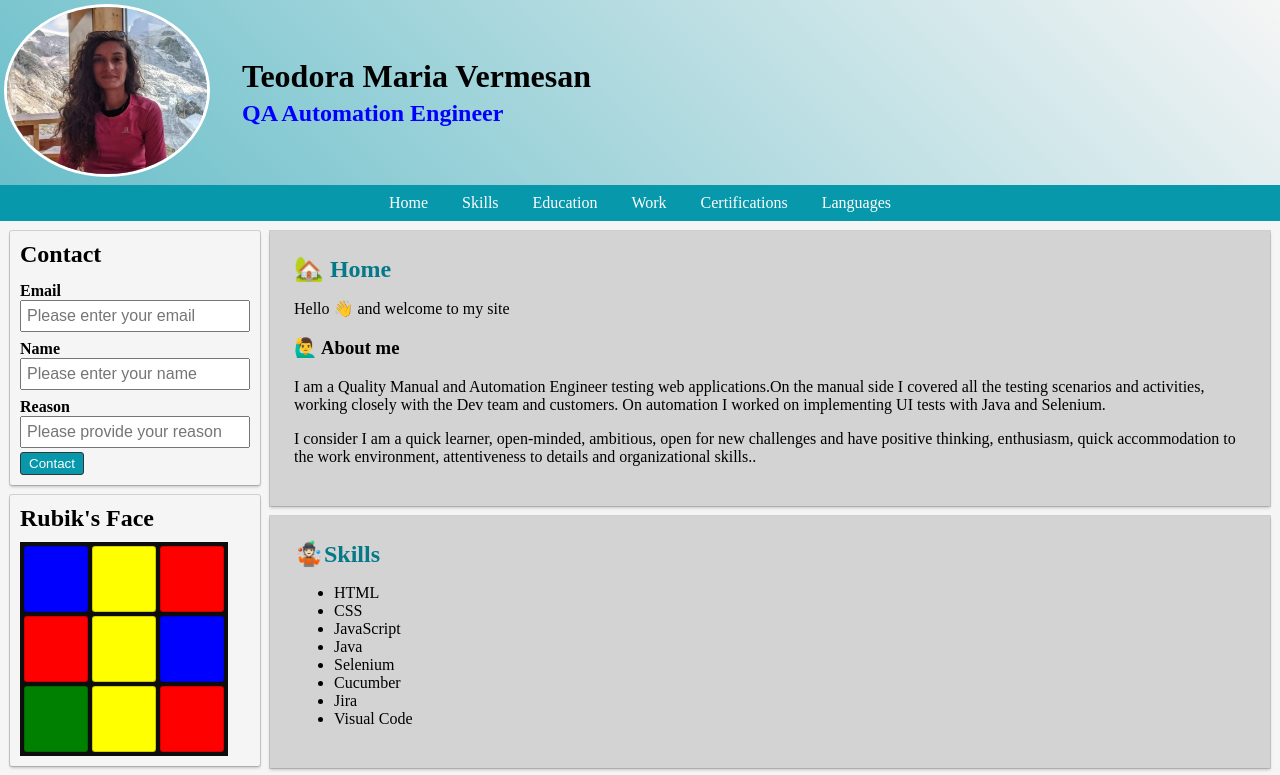
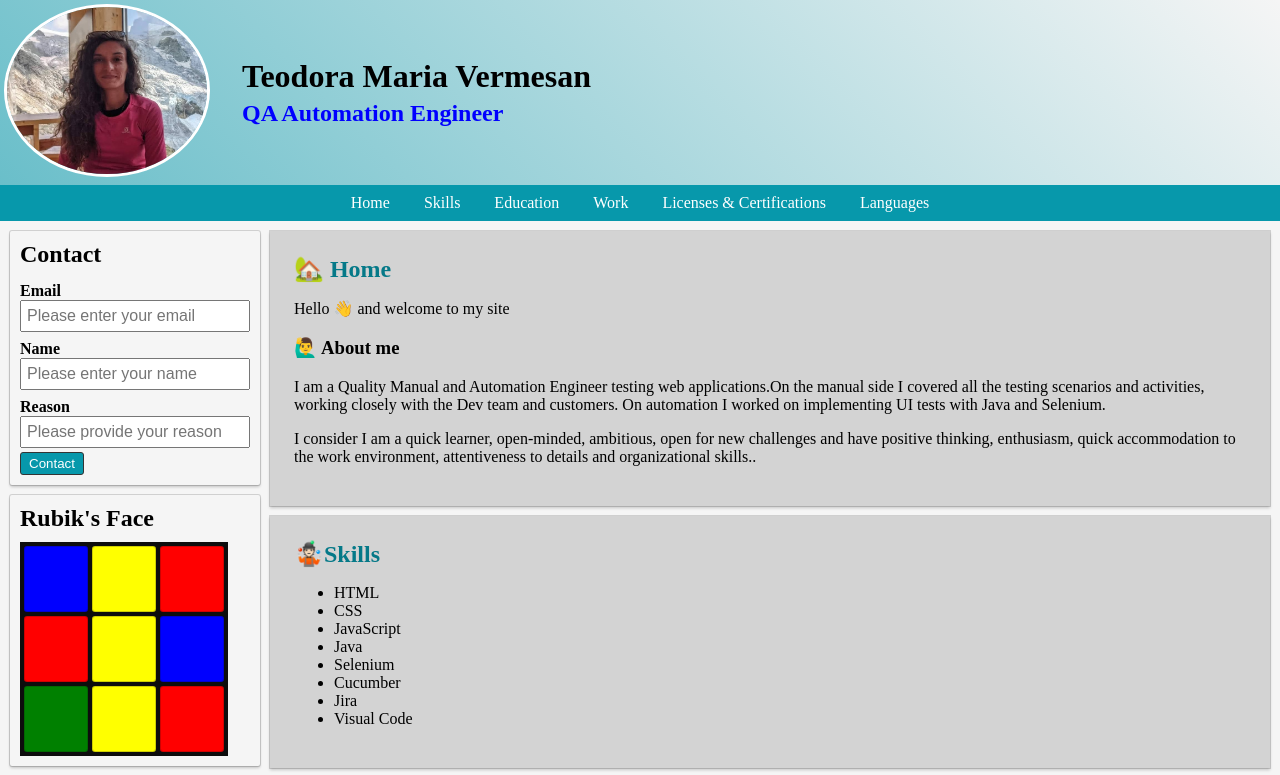
Before and after one commit to teodoravermesan/teodoravermesan.github.io, a plain HTML site: page index.html in a window 1280 px wide. Shown: the top 775 px of the page. Drawn offline with Linux system fonts and the light colour scheme.

Commit message:
small change

```diff
--- a/index.html
+++ b/index.html
@@ -24,7 +24,7 @@
           <li><a href="#" >Skills</a></li>
           <li><a href="#" >Education</a></li>
           <li><a href="#" >Work</a></li>
-          <li><a href="#" >Certifications</a></li>
+          <li><a href="#" >Licenses & Certifications</a></li>
           <li><a href="#" >Languages</a></li>
         </ul>
       </nav>
```
